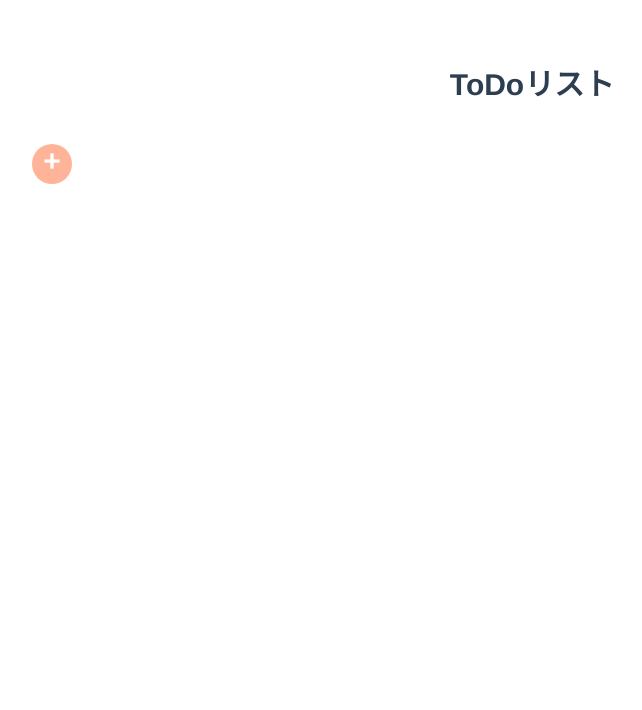
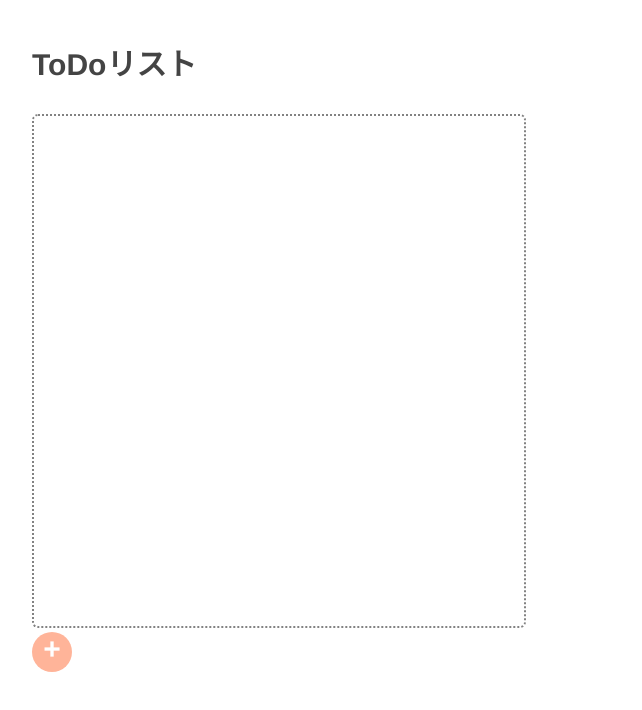
Before and after one commit to saeyama/vue_cli_todo_app, a Vue app in the folder todo_list/: page / in a window 1280 px wide. Shown: the top 710 px of the page, without its empty margins (108-750 px from the left). Built offline with nearby package versions, Linux system fonts and the light colour scheme.

Commit message:
style修正

```diff
--- a/todo_list/src/App.vue
+++ b/todo_list/src/App.vue
@@ -20,8 +20,5 @@ export default {
   font-family: Avenir, Helvetica, Arial, sans-serif;
   -webkit-font-smoothing: antialiased;
   -moz-osx-font-smoothing: grayscale;
-  text-align: center;
-  color: #2c3e50;
-  margin-top: 60px;
 }
 </style>
--- a/todo_list/src/components/ToDoList.vue
+++ b/todo_list/src/components/ToDoList.vue
@@ -2,22 +2,24 @@
   <div id="wrapper">
     <h1>ToDoリスト</h1>
     <div id="memos_content" v-cloak>
+      <div>
         <ul>
           <li v-for="memo in memos" :key="memo.id">
-          <a id="memo_list" href="#" @click="editItem(memo.id)">{{ memo.body.split('\n')[0] }}</a>
-          <!-- <button @click="deleteItem(memo.id)">削除</button> -->
-          <!-- <button @click="editItem(memo.id)">編集</button> -->
+            <a id="memo_list" href="#" @click="editTargetItem(memo.id)">{{ memo.body.split('\n')[0] }}</a>
           </li>
         </ul>
+        <div id="add_button" @click="inputContentShow">&plus;</div>
+      </div>
       <form @submit.prevent="addItem" v-show="isActive">
-          <textarea v-model="item" ref="editor" class="form-control" id="" cols="30" rows="10"></textarea>
-          <button @click="setItems" type="submit">{{changeButtonText}}</button>
-          <div v-show="deleteActive">
+        <textarea v-model="item"></textarea><br>
+        <div id="submit_button">
+          <button @click="editItem" type="submit">{{changeButtonText}}</button>
+          <span v-show="deleteActive">
             <button @click="deleteItem" type="submit" v-show="isActive">削除</button>
+          </span>
         </div>
       </form>
     </div>
-    <div id="add_button" @click="changeShow">&plus;</div>
   </div>
 </template>
 
@@ -39,22 +41,17 @@ export default {
       return this.editId === null ? '追加' : '完了'
     }
   },
-  // watch: {
-  //   memos: {
-  //     handler () {
-  //       localStorage.setItem('memos', JSON.stringify(this.memos))
-  //     },
-  //     deep: true
-  //   }
-  // },
   mounted () {
     this.$nextTick(() => {
       this.memos = JSON.parse(localStorage.getItem('memos')) || []
     })
   },
   methods: {
-    addItem () {
-      if (!this.item) return
+    inputContentShow () {
+      this.isActive = !this.isActive
+      this.deleteActive = false
+    },
+    createItemModule () {
       const item = {
         id: uuidv4(),
         body: this.item
@@ -64,16 +61,14 @@ export default {
       this.item = ''
       this.isActive = false
     },
-    setItems () {
+    addItem () {
+      if (!this.item) return
+      this.createItemModule()
+    },
+    editItem () {
       if (!this.item) return
       if (this.editId === null) {
-        const item = {
-          id: uuidv4(),
-          body: this.item
-        }
-        this.memos.push(item)
-        this.saveItem()
-        this.isActive = false
+        this.createItemModule()
       } else {
         this.memos.splice(this.editId, 1, {
           id: this.memos[this.editId].id,
@@ -84,20 +79,10 @@ export default {
       }
       this.cancel()
     },
-    cancel () {
-      this.item = ''
-      this.editId = null
-    },
     deleteItem () {
       if (!this.item) return
       if (this.editId === null) {
-        const item = {
-          id: uuidv4(),
-          body: this.item
-        }
-        this.memos.push(item)
-        this.saveItem()
-        this.isActive = false
+        this.createItemModule()
       } else {
         this.memos.splice(this.editId, 1)
         this.saveItem()
@@ -105,16 +90,15 @@ export default {
       }
       this.cancel()
     },
-    editItem (targetId) {
+    cancel () {
+      this.item = ''
+      this.editId = null
+    },
+    editTargetItem (targetId) {
       this.editId = this.memos.findIndex(({ id }) => id === targetId)
       this.item = this.memos[this.editId].body
-      this.$refs.editor.focus()
       this.isActive = true
       this.deleteActive = true
-    },
-    changeShow () {
-      this.isActive = !this.isActive
-      this.deleteActive = false
     },
     saveItem () {
       localStorage.setItem('memos', JSON.stringify(this.memos))
@@ -123,7 +107,7 @@ export default {
 }
 </script>
 
-<style>
+<style scoped>
   [v-cloak] {
     display: none;
   }
@@ -144,15 +128,17 @@ export default {
 
   #memos_content{
     display: flex;
+    align-items: top;
+    justify-content: space-between;
   }
 
-  h1, form, ul {
-    width: 600px;
+  h1, textarea, a {
+    color: #444;
   }
 
   h1 {
-    margin: 30px auto 40px;
     font-size: 30px;
+    margin: 40px 0 30px;
   }
 
   #add_button{
@@ -163,28 +149,51 @@ export default {
     height: 40px;
     background: #ffb499;
     border-radius: 50%;
-
+    text-align: center;
+    margin-top: 4px;
+    cursor : pointer;
   }
 
   form {
-    margin: 20px auto 40px;
+    margin-left: 20px;
+    width: 500px;
+    text-align: center;
   }
 
-  form input{
-    width: 534px;
-    height: 30px;
-    border-radius: 6px;
-    border: 2px solid rgb(130, 130, 130);
+  li,textarea {
+    font-size: 20px;
+    line-height: 40px;
+    text-align: left;
   }
 
-  ul{
-    margin: 0 auto;
+  textarea {
+    width: 480px;
+    height: 500px;
+    border-radius: 6px;
+    border: 2px solid rgb(150, 150, 150);
+    padding: 10px 0 0 10px;
+  }
+
+  a {
+    text-decoration: none;
+  }
+
+  a:hover {
+    text-decoration: underline;
+    color: #ffb499;
+  }
+
+  ul {
+    width: 480px;
+    height: 500px;
+    padding: 10px 0 0 10px;
+    border: 2px dotted rgb(130, 130, 130);
+    border-radius: 6px;
+    overflow-y: scroll;
   }
 
   li {
     list-style: none;
-    font-size: 20px;
-    line-height: 52px;
   }
 
   li #memo_list {
@@ -194,20 +203,18 @@ export default {
 
   button {
     border-radius: 7px;
-    border: 2px solid rgb(130, 130, 130);
+    border: 2px solid rgb(150, 150, 150);
     background: #fff;
     color: rgb(130, 130, 130);
     font-weight: bold;
     font-size: 14px;
     padding: 6px 10px;
+    margin-left: 6px;
+    width: 240px;
   }
 
 button:hover {
     border: 2px solid #ffb499;
     color: #ffb499;
   }
-
-  #flex{
-    display: flex;
-  }
 </style>
```
Lines whose indentation alone changed are shown as unchanged.
